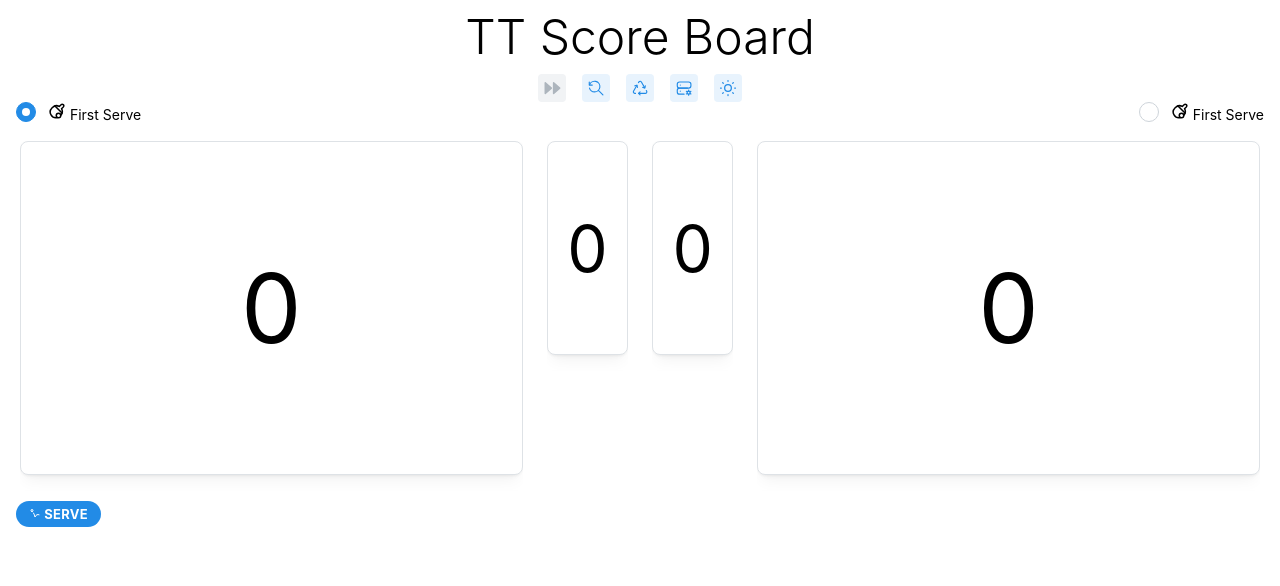
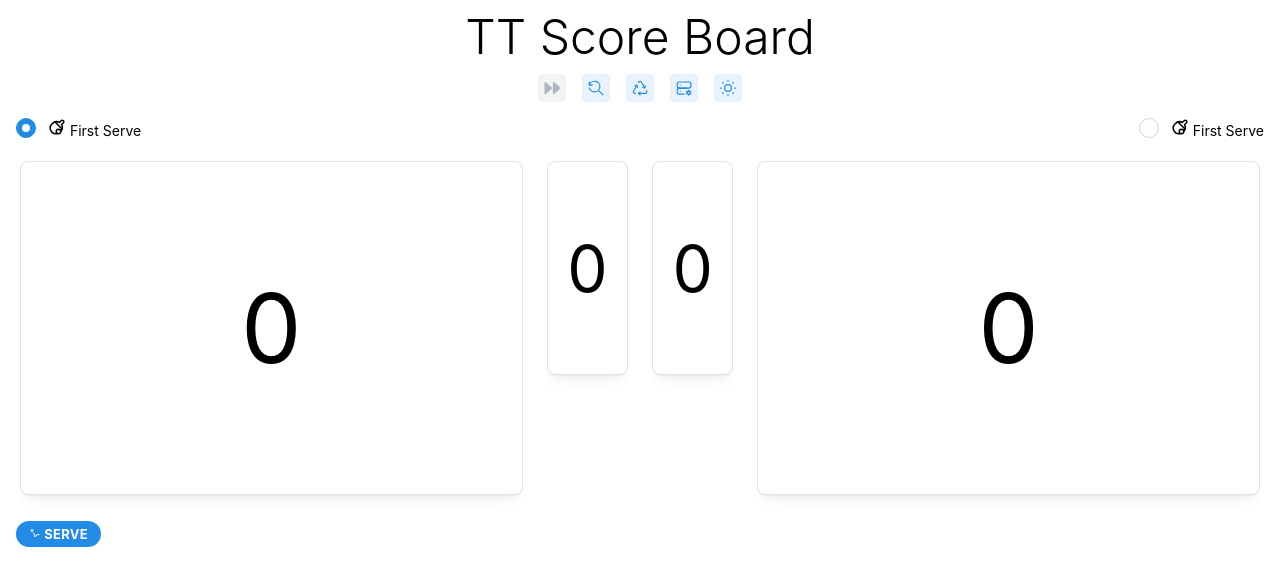
Before and after one commit to r48n34/Modern-Table-Tennis-Score-Board, a React (Vite) app: page / in a window 1280 px wide. Shown: the top 586 px of the page. Built offline with nearby package versions, Linux system fonts and the light colour scheme.

Commit message:
Adjust styles

```diff
--- a/src/components/BigScoreBoard.tsx
+++ b/src/components/BigScoreBoard.tsx
@@ -176,6 +176,7 @@ function BigScoreBoard(){
             </Group>
 
             <Radio.Group
+                mt={16}
                 value={playersScore!.whoServeFirst}
                 onChange={ (v: string) => !!playersScore && setPlayersScore({
                     ...playersScore,
@@ -189,8 +190,8 @@ function BigScoreBoard(){
                 </Group>
             </Radio.Group>
 
-            <Grid mt={12}>
-                <Grid.Col span={{ base: 5 }}>
+            <Grid mt={16}>
+                <Grid.Col span={{ base: 6, md: 5, lg: 5 }} order={{ base: 2, md: 1, lg: 1 }}>
                     <ScoreDrag
                         initialSlide={playersScore!.leftPlayerScore}
                         changeScore={changeScore}
@@ -206,9 +207,13 @@ function BigScoreBoard(){
                     }
                 </Grid.Col>
 
-                <Grid.Col span={{ base: 2 }}>
+                <Grid.Col span={{ base: 12, md: 2, lg: 2 }} order={{ base: 1, md: 2, lg: 2 }}>
                     <Grid>
-                        <Grid.Col span={{ base: 6 }}>
+
+                        {/* <Grid.Col span={{ base: 3, md: 0, lg: 0 }}>
+                        </Grid.Col> */}
+
+                        <Grid.Col span={{ base: 3, md: 6, lg: 6 }} offset={{ base: 3, md: 0, lg: 0 }}>
                         <ScoreDrag
                             initialSlide={playersScore!.leftPlayerMatchScore}
                             player={"leftPlayerMatchScore"}
@@ -218,7 +223,8 @@ function BigScoreBoard(){
                             setEmbla={setEmblaLeftMatchScore}
                         />
                         </Grid.Col>
-                        <Grid.Col span={{ base: 6 }}>
+
+                        <Grid.Col span={{ base: 3, md: 6, lg: 6 }}>
                             <ScoreDrag
                                 initialSlide={playersScore!.rightPlayerMatchScore}
                                 player={"rightPlayerMatchScore"}
@@ -228,6 +234,10 @@ function BigScoreBoard(){
                                 setEmbla={setEmblaRightMatchScore}
                             />
                         </Grid.Col>
+
+                        {/* <Grid.Col span={{ base: 3, md: 0, lg: 0 }}>
+                        </Grid.Col> */}
+
                     </Grid>
 
                     {
@@ -242,7 +252,7 @@ function BigScoreBoard(){
 
                 </Grid.Col>
 
-                <Grid.Col span={{ base: 5 }}>
+                <Grid.Col span={{ base: 6, md: 5, lg: 5 }} order={{ base: 3, md: 3, lg: 3 }}>
                     <ScoreDrag
                         initialSlide={playersScore!.rightPlayerScore}
                         changeScore={changeScore}
```
